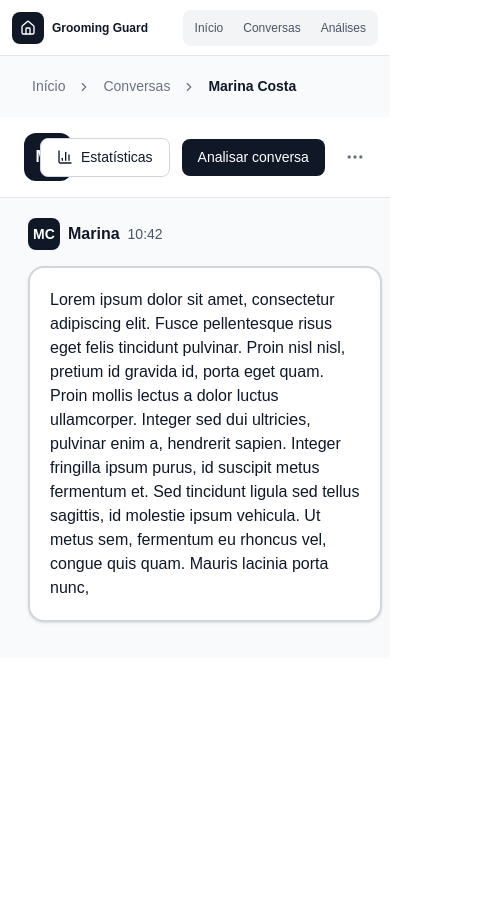
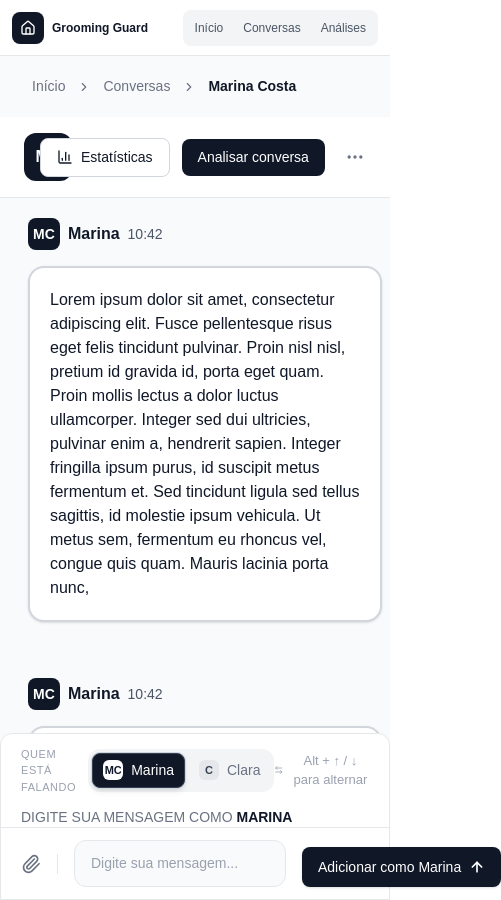
Before and after one commit to RicardoR211/layout-base, a Next.js app: page /conversas/1 in a window 390 px wide. Shown: the whole page, 501 px wide, since content can reach past the window. Before the commit the page ends 844 px from the top, so only its background shows below. Built offline with nearby package versions, Linux system fonts and the light colour scheme.

Commit message:
Interface do chat feita, porem sem responsividade

```diff
--- a/app/conversas/[id]/page.tsx
+++ b/app/conversas/[id]/page.tsx
@@ -1,15 +1,15 @@
 import ChatBalao from "../componentes/balao";
 import ChatCabecalho from "../componentes/chat-cabecalho";
 import { BarChart3, ChevronRight, MoreHorizontal } from "lucide-react";
+import ChatEscrita from "../componentes/chat-escrita";
+
 
 export default function Conversa() {
     return (
-        <main className="min-w-0 flex-1 bg-gray-50 text-gray-900">
+        <main className="flex h-screen min-w-0 flex-1 flex-col bg-gray-50 text-gray-900">
+
             {/* Breadcrumb */}
-    <nav
-        aria-label="Breadcrumb"
-        className="flex items-center gap-3 px-8 py-5 text-[14px] text-gray-500"
-    >
+            <nav className="flex shrink-0 items-center gap-3 px-8 py-5 text-[14px] text-gray-500">
                 <span>Início</span>
                 <ChevronRight className="h-3.5 w-3.5" />
                 <span>Conversas</span>
@@ -17,8 +17,47 @@ export default function Conversa() {
                 <span className="font-[600] text-gray-900">Marina Costa</span>
             </nav>
 
+            {/* Cabeçalho */}
+            <div className="shrink-0">
                 <ChatCabecalho />
+            </div>
+
+            {/* Área de mensagens */}
+            <div className="flex-1 min-h-0 overflow-y-auto">
                 <ChatBalao />
+                <ChatBalao />
+                <ChatBalao />
+                <ChatBalao />
+                <ChatBalao />
+                <ChatBalao />
+                <ChatBalao />
+                <ChatBalao />
+                <ChatBalao />
+                <ChatBalao />
+                <ChatBalao />
+                <ChatBalao />
+                <ChatBalao />
+                <ChatBalao />
+                <ChatBalao />
+                <ChatBalao />
+                <ChatBalao />
+                <ChatBalao />
+                <ChatBalao />
+                <ChatBalao />
+                <ChatBalao />
+                <ChatBalao />
+                <ChatBalao />
+                <ChatBalao />
+                <ChatBalao />
+                <ChatBalao />
+                <ChatBalao />
+            </div>
+
+            {/* Escrita */}
+            <div className="shrink-0">
+                <ChatEscrita />
+            </div>
+
         </main>
     );
 }
--- /dev/null
+++ b/app/conversas/componentes/chat-escrita.tsx
@@ -0,0 +1,151 @@
+"use client";
+
+import { iniciais } from "@/lib/iniciais";
+import { useState } from "react";
+import { ArrowLeftRight, Paperclip, ArrowUp } from "lucide-react";
+
+const C = {id: "1",
+    nome: "Marina Costa",
+    mensagem: "Combinado! Me chama no outro app",
+    lorem: "Lorem ipsum dolor sit amet, consectetur adipiscing elit. Fusce pellentesque risus eget felis tincidunt pulvinar. Proin nisl nisl, pretium id gravida id, porta eget quam. Proin mollis lectus a dolor luctus ullamcorper. Integer sed dui ultricies, pulvinar enim a, hendrerit sapien. Integer fringilla ipsum purus, id suscipit metus fermentum et. Sed tincidunt ligula sed tellus sagittis, id molestie ipsum vehicula. Ut metus sem, fermentum eu rhoncus vel, congue quis quam. Mauris lacinia porta nunc, " ,
+    hora: "10:42",
+    origem: "importada",
+    lado: "esquerdo"};
+
+
+
+
+
+export default function ChatEscrita() {
+    const [mensagem, setMensagem] = useState("");
+
+    const ajustarAltura = (e: React.ChangeEvent<HTMLTextAreaElement>) => {
+        e.target.style.height = "auto";
+        e.target.style.height = `${e.target.scrollHeight}px`;
+    };
+
+    return (
+        <div className="w-full border border-gray-200 rounded-t-xl bg-white">
+
+            {/*  Cima */ }
+            <div className="flex items-center justify-between px-5 py-3">
+
+                {/* Quem está falando */}
+                <div className="flex items-center gap-3">
+
+                    <p className="text-[11px] font-medium uppercase tracking-wider text-gray-400">
+                        Quem está falando
+                    </p>
+
+                    {/* Seleção de pessoa */}
+                    <div className="flex items-center gap-1 rounded-xl bg-gray-100 p-1">
+
+                        {/* Primeira Pessoa */}
+                        <button
+                            aria-pressed="true"
+                            className="flex items-center gap-2 rounded-lg border border-gray-700 bg-gray-900 px-2.5 py-1.5 text-white shadow-md ring-1 ring-gray-300 transition-all hover:bg-gray-800"
+                        >
+
+                            <span className="flex h-5 w-5 items-center justify-center rounded-md bg-white text-[11px] font-semibold text-gray-900">
+                                {iniciais(C.nome)}
+                            </span>
+
+                            <span className="text-[14px] font-medium">
+                                Marina
+                            </span>
+
+                        </button>
+
+                        {/* Segunda Pessoa */}
+                        <button
+                            aria-pressed="false"
+                            className="flex items-center gap-2 rounded-lg px-2.5 py-1.5 text-gray-500 transition-all hover:bg-gray-200 hover:text-gray-900"
+                        >
+
+                            <span className="flex h-5 w-5 items-center justify-center rounded-md bg-gray-200 text-[11px] font-semibold text-gray-700">
+                                {iniciais("Clara")}
+                            </span>
+
+                            <span className="text-[14px] font-medium">
+                                Clara
+                            </span>
+
+                        </button>
+
+                    </div>
+                </div>
+
+                {/* Alternar falante */}
+                <button className="flex items-center gap-2 text-[13px] text-gray-400 transition hover:text-gray-700"
+                onClick={() => {
+                    console.log("Clicado para alternar");
+                }}>
+
+                    <ArrowLeftRight className="h-4 w-4" />
+
+                    <span>Alt + ↑ / ↓ para alternar</span>
+
+                </button>
+
+            </div>
+
+            { /* Legendis  */}
+            <p className="px-5 text-sm uppercase  text-gray-500">
+                Digite sua mensagem como{" "}
+                <span className="font-semibold text-gray-900">
+                    Marina
+                </span>
+            </p>
+
+            {/* Área de escrita */}
+            <div className="flex items-end justify-between gap-4 rounded-b-xl border-t border-gray-200 px-5 py-3 ">
+
+                {/* Lado esquerdo */}
+                <div className="flex flex-1 items-center gap-4">
+
+                    {/* Anexar arquivo */}
+                    <button
+                        type="button"
+                        aria-label="Anexar arquivo"
+                        className="text-gray-500 transition hover:text-gray-900"
+                    >
+                        <Paperclip className="h-5 w-5" />
+                    </button>
+
+                    {/* Divisor */}
+                    <div className="h-5 w-px bg-gray-200" />
+
+                    {/* Campo de escrita */}
+                    <textarea
+                        value={mensagem}
+                        onChange={(e) => {
+                            setMensagem(e.target.value);
+                            ajustarAltura(e);
+                        }}
+                        placeholder="Digite sua mensagem..."
+                        rows={1}
+                        className="min-h-[44px] max-h-[160px] flex-1 resize-none overflow-y-auto rounded-xl border border-gray-200 bg-gray-50 px-4 py-3 text-[14px] text-gray-900 outline-none transition placeholder:text-gray-400 focus:border-gray-400 focus:bg-white focus:ring-2 focus:ring-gray-100"
+                    />
+
+
+                </div>
+
+                {/* Botão enviar */}
+                <button
+                    type="button"
+                    onClick={() => {
+                        console.log("Mensagem enviada como Marina");
+                    }}
+                    className="flex shrink-0 items-center gap-2 rounded-lg bg-gray-900 px-4 py-2.5 text-sm font-medium text-white shadow-sm transition hover:bg-gray-800 active:scale-[0.98]"
+                >
+                    Adicionar como Marina
+
+                    <ArrowUp className="h-4 w-4 stroke-[2.5]" />
+                </button>
+
+            </div>
+
+
+        </div>
+    );
+}
```
Lines whose indentation alone changed are shown as unchanged.
